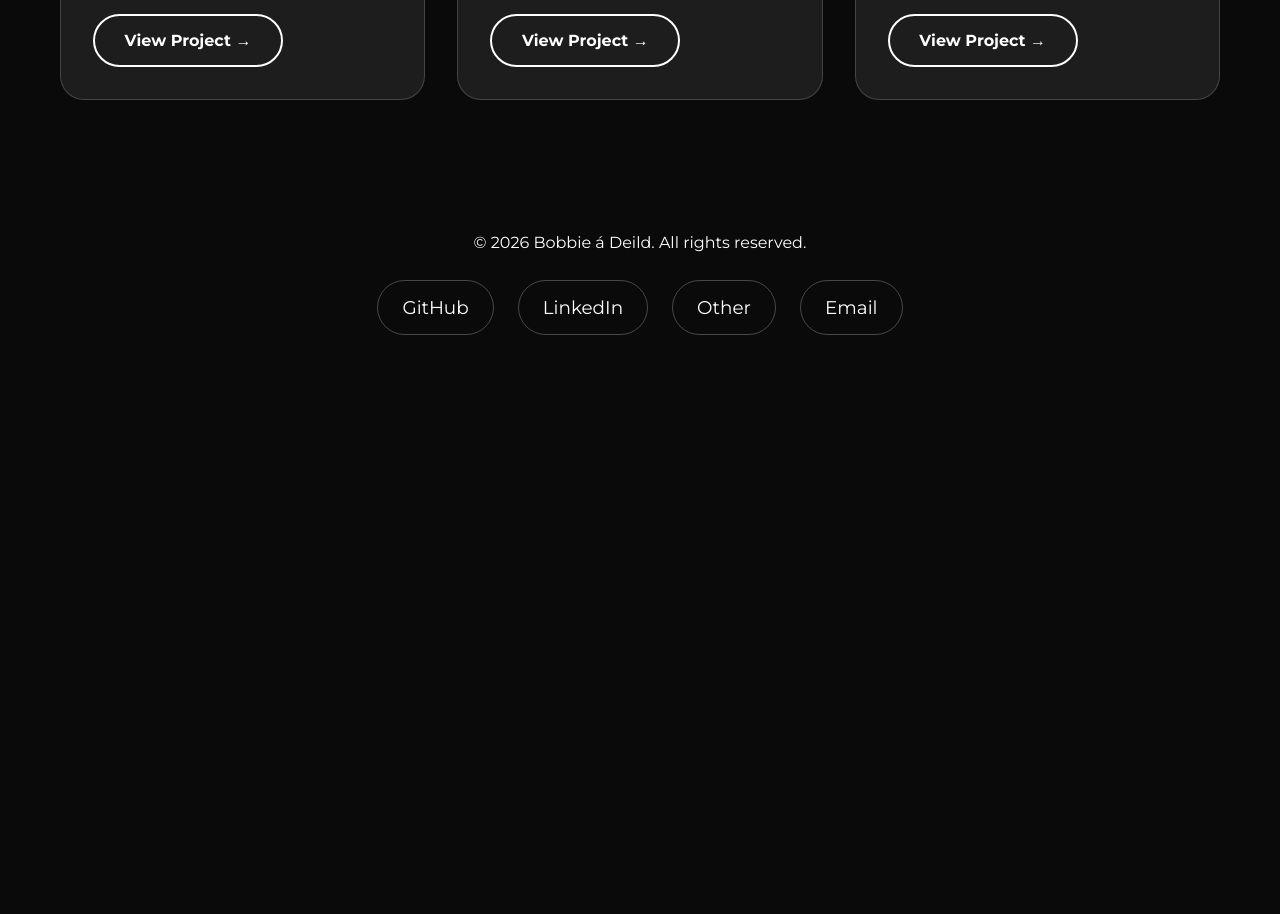
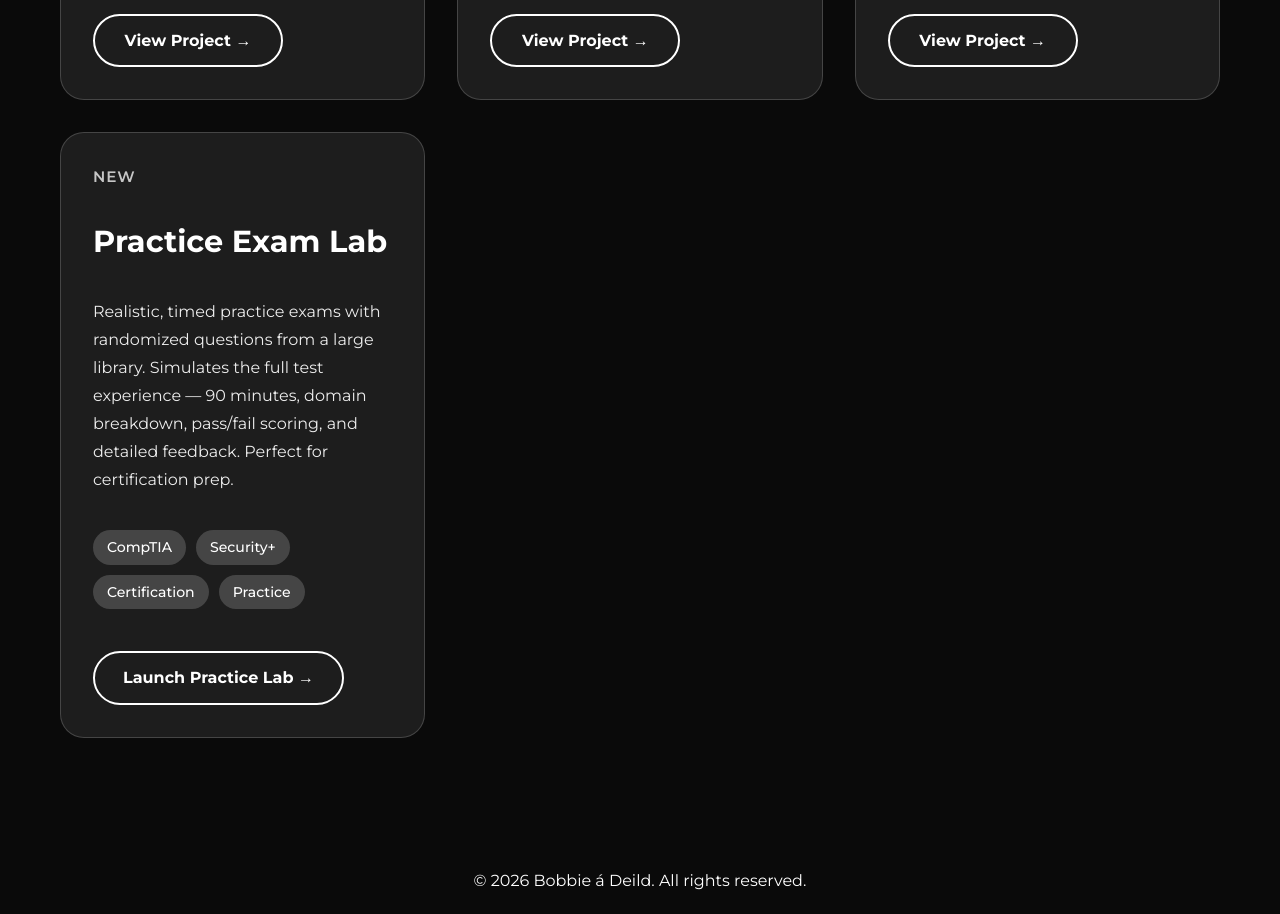
Before and after one commit to RockstarReality/RockstarReality.github.io, a plain HTML site: page index.html in a window 1280 px wide. Shown: the part 1460-2374 px from the top of the page. Before the commit the page ends 1845 px from the top, so only its background shows below. Drawn offline with Linux system fonts and the light colour scheme.

Commit message:
Add Practice Exam Lab card to index.html

```diff
--- a/index.html
+++ b/index.html
@@ -369,6 +369,35 @@
                     <a href="#" class="project-link">View Project →</a>
                 </div>
 
+                <!-- Security+ Practice Lab Card -->
+<div class="project-card">
+    <div class="project-number">NEW</div>
+    <h3>Practice Exam Lab</h3>
+    <p>Realistic, timed practice exams with randomized questions from a large library. Simulates the full test experience — 90 minutes, domain breakdown, pass/fail scoring, and detailed feedback. Perfect for certification prep.</p>
+    <div class="tech-stack">
+        <span class="tech-tag">CompTIA</span>
+        <span class="tech-tag">Security+</span>
+        <span class="tech-tag">Certification</span>
+        <span class="tech-tag">Practice</span>
+    </div>
+    <a href="practice-exams.html" class="project-link" target="_blank">Launch Practice Lab →</a>
+</div>
+
+<!-- Placeholder for future cert labs (AWS, SC-300, etc.) -->
+<!--
+<div class="project-card">
+    <div class="project-number">NEXT</div>
+    <h3>AWS Cloud Practitioner Practice Lab</h3>
+    <p>Coming soon — full timed practice exams with randomized questions and detailed explanations.</p>
+    <div class="tech-stack">
+        <span class="tech-tag">AWS</span>
+        <span class="tech-tag">Cloud Practitioner</span>
+        <span class="tech-tag">Certification</span>
+    </div>
+    <a href="#" class="project-link">Coming Soon</a>
+</div>
+-->
+
             </div>
         </section>
 
```
